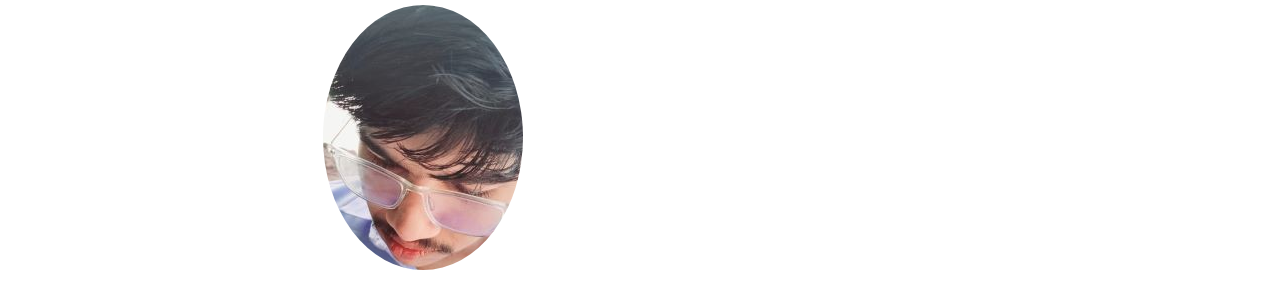
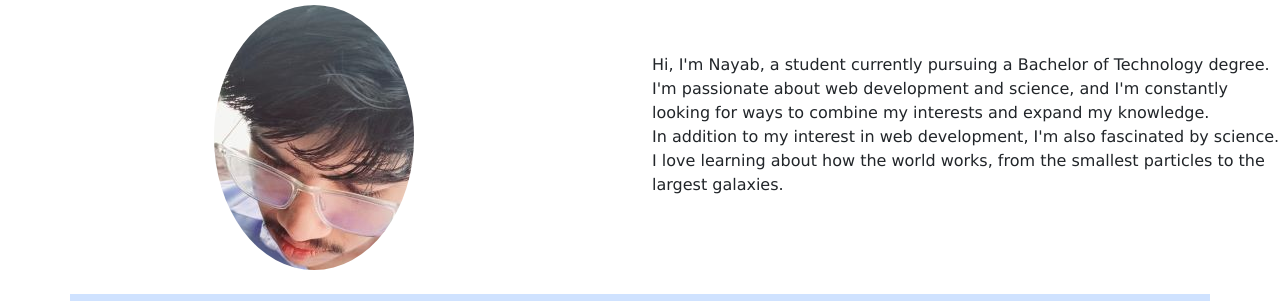
Before and after one commit to m-nayab/personalwebsite, a plain HTML site: page index.html in a window 1280 px wide. Shown: the part 129-430 px from the top of the page. Drawn offline with nearby package versions, Linux system fonts and the light colour scheme.

Commit message:
Update index.html

```diff
--- a/index.html
+++ b/index.html
@@ -40,11 +40,11 @@
           <h2 class="text-center p-3 bg-body-secondary">About Me</h2>
             <class="container">
                 <class class="row">
-                   <div class="col-xs-7 col-sm-6 col-lg-8 text-center">
+                   <div class="col-sm-4 col-md-6 text-center">
                     <img src="picc.jpg" alt="" class="img-fluid rounded-circle">
 
                    </div>
-                   <div class="col-xs-7 col-sm-6 col-lg-8 ">
+                   <div class="col-sm-4 col-md-6 ">
                     <p  style=" padding-top:3em; font-family: 'Lucida Sans', 'Lucida Sans Regular', 'Lucida Grande', 'Lucida Sans Unicode', Geneva, Verdana, sans-serif;">Hi, I'm Nayab, a student currently pursuing a Bachelor of Technology degree. I'm passionate about web development and science, and I'm constantly looking for ways to combine my interests and expand my knowledge.<br>
 
                       In addition to my interest in web development, I'm also fascinated by science. I love learning about how the world works, from the smallest particles to the largest galaxies.
```
